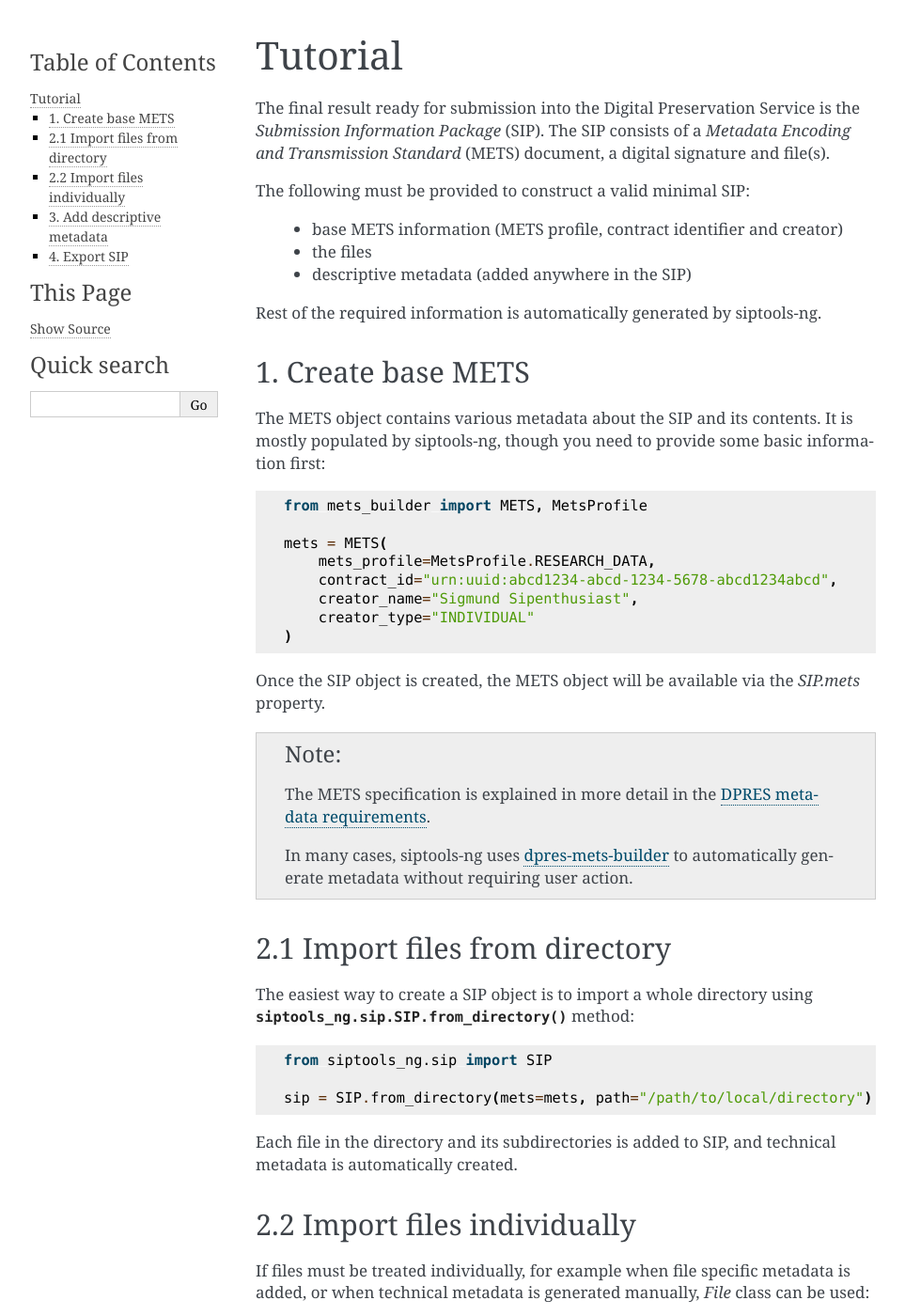
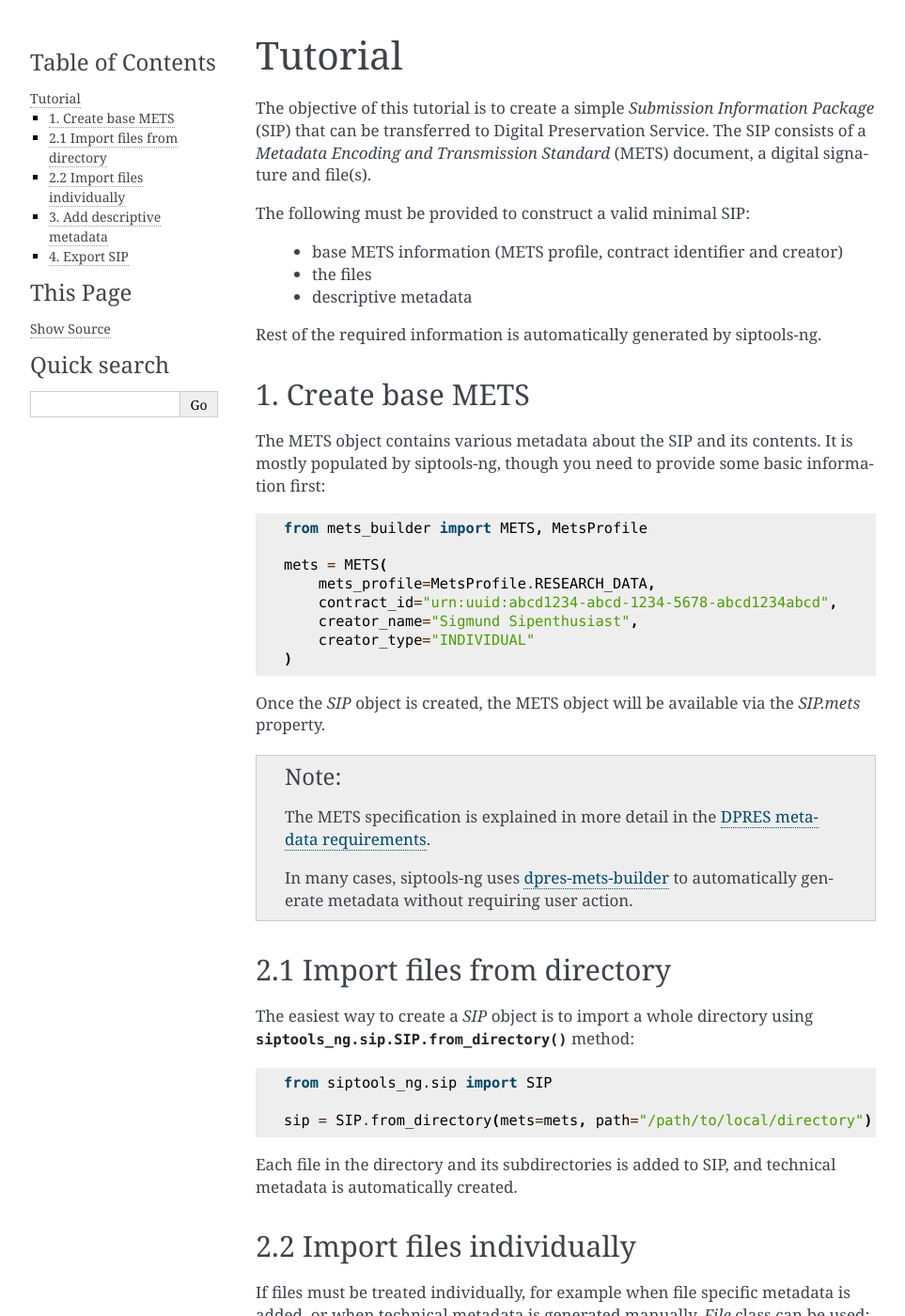
Before and after one commit to Digital-Preservation-Finland/dpres-siptools-ng, a Sphinx documentation site: the page built from doc/source/tutorial.rst, in a window 1280 px wide and 1400 px high. Shown: the whole window at 94% size, without its empty margins (148-1111 px from the left). Built offline with Sphinx 7.4.7, drawn with Linux system fonts in a browser that asks for light colours.

```diff
--- a/doc/source/tutorial.rst
+++ b/doc/source/tutorial.rst
@@ -1,16 +1,16 @@
 Tutorial
 ========
 
-The final result ready for submission into the Digital Preservation Service is
-the *Submission Information Package* (SIP). The SIP consists of a
-*Metadata Encoding and Transmission Standard* (METS)
-document, a digital signature and file(s).
+The objective of this tutorial is to create a simple *Submission Information
+Package* (SIP) that can be transferred to Digital Preservation Service. The SIP
+consists of a *Metadata Encoding and Transmission Standard* (METS) document, a
+digital signature and file(s).
 
 The following must be provided to construct a valid minimal SIP:
 
   * base METS information (METS profile, contract identifier and creator)
   * the files
-  * descriptive metadata (added anywhere in the SIP)
+  * descriptive metadata
 
 Rest of the required information is automatically generated by siptools-ng.
 
@@ -32,7 +32,7 @@ information first:
         creator_type="INDIVIDUAL"
     )
 
-Once the SIP object is created, the METS object will be available via the
+Once the `SIP` object is created, the METS object will be available via the
 `SIP.mets` property.
 
 .. note::
@@ -45,7 +45,7 @@ Once the SIP object is created, the METS object will be available via the
 2.1 Import files from directory
 ^^^^^^^^^^^^^^^^^^^^^^^^^^^^^^^
 
-The easiest way to create a SIP object is to import a whole directory using
+The easiest way to create a `SIP` object is to import a whole directory using
 :meth:`siptools_ng.sip.SIP.from_directory` method:
 
 .. code-block:: python
```
